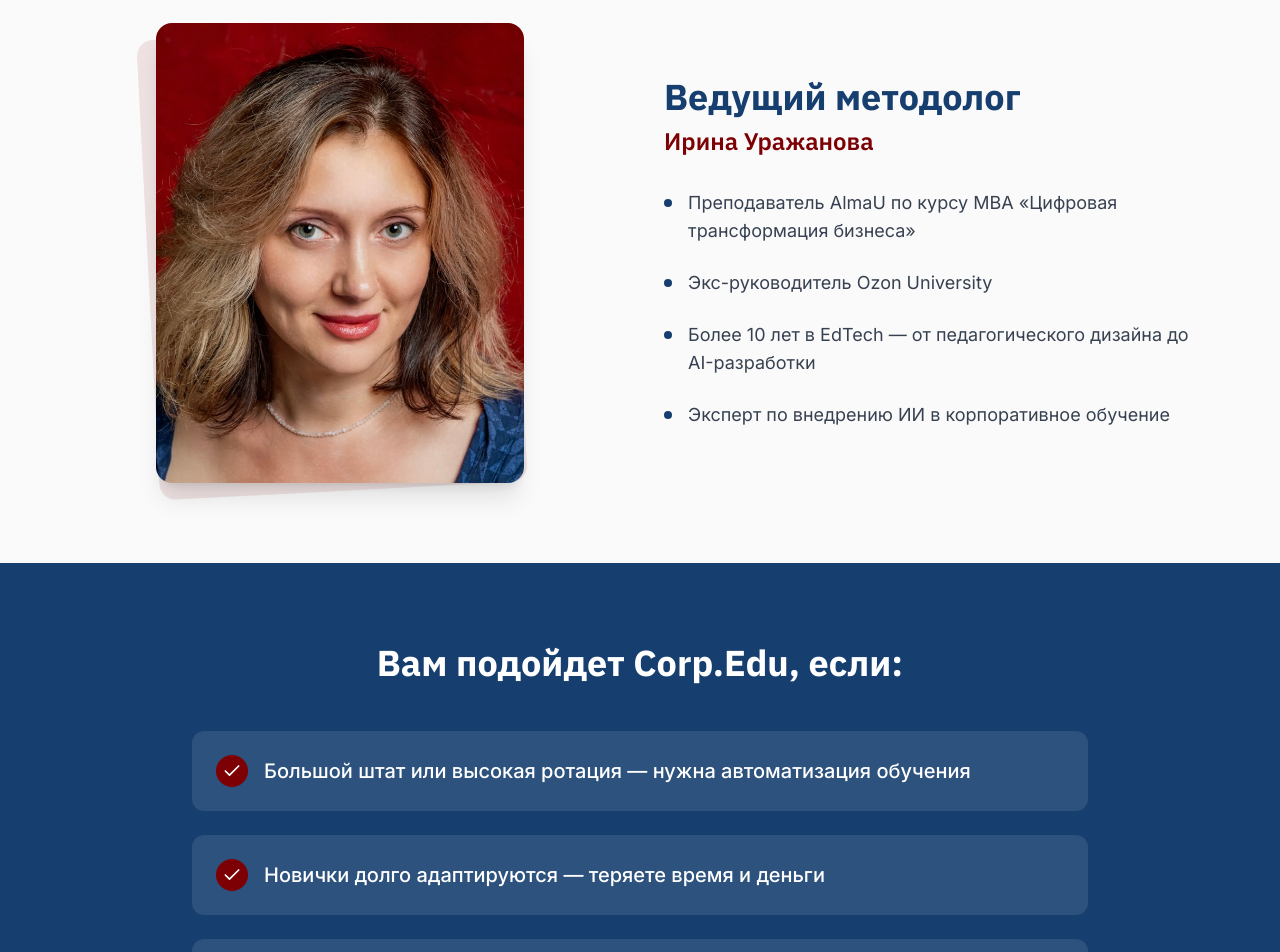
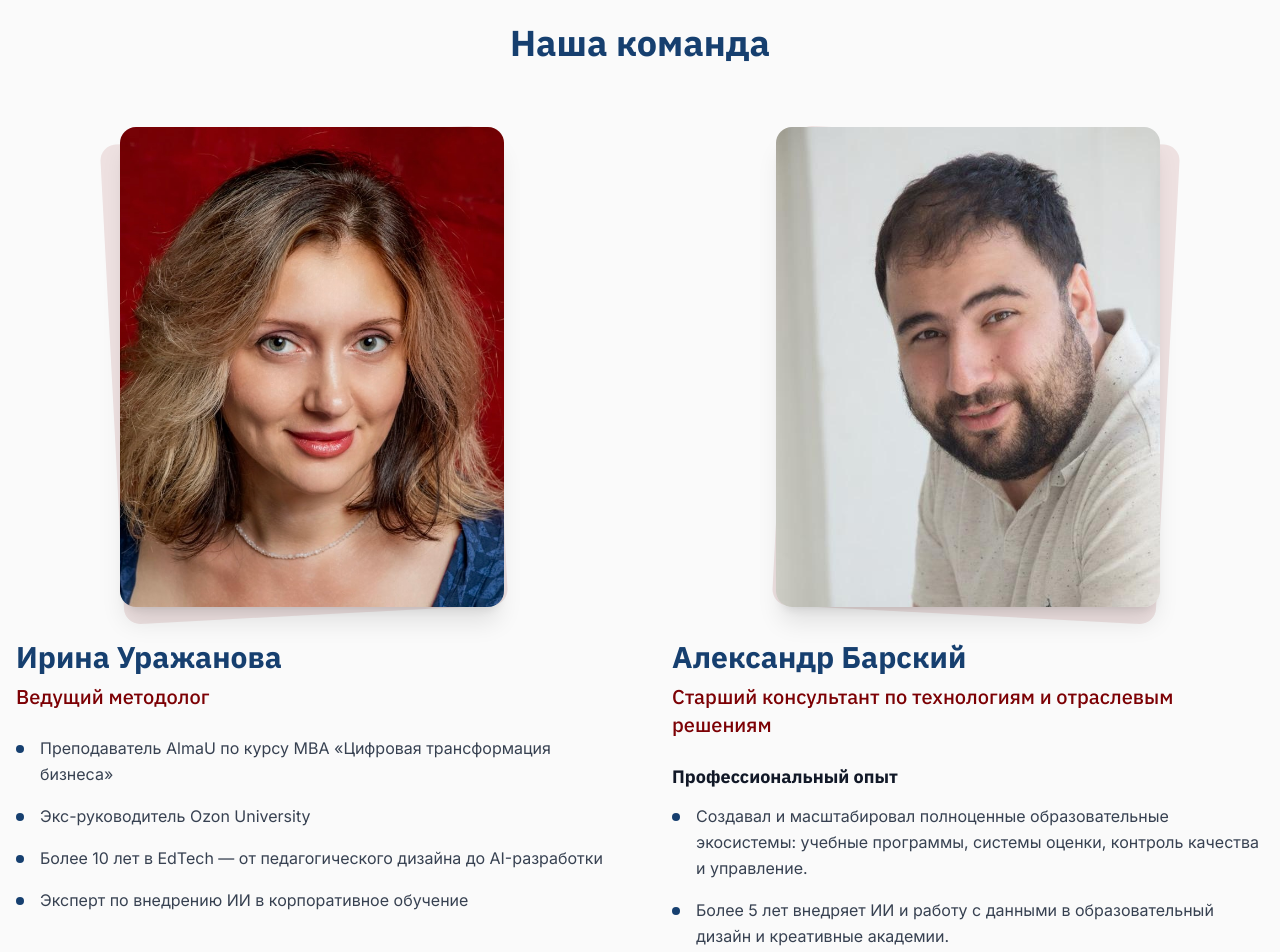
Before and after one commit to Urazhanova/corp.edu, a React (Vite) app: page / in a window 1280 px wide. Shown: the part 3360-4312 px from the top of the page. Built offline with nearby package versions, Linux system fonts and the light colour scheme.

Commit message:
feat: add Alexander Barsky to team section

```diff
--- a/src/components/Methodologist.tsx
+++ b/src/components/Methodologist.tsx
@@ -2,61 +2,118 @@ import { motion } from 'framer-motion';
 
 const Methodologist = () => {
     return (
-        <section className="py-20 bg-bg-lighter">
+        <section className="py-20 bg-bg-lighter" id="team">
             <div className="container mx-auto px-4">
-                <div className="max-w-6xl mx-auto">
-                    <div className="grid md:grid-cols-2 gap-12 items-center">
+                <div className="max-w-7xl mx-auto">
                     <motion.div
-                            initial={{ opacity: 0, x: -20 }}
-                            whileInView={{ opacity: 1, x: 0 }}
+                        initial={{ opacity: 0, y: 20 }}
+                        whileInView={{ opacity: 1, y: 0 }}
                         viewport={{ once: true }}
                         transition={{ duration: 0.6 }}
-                            className="relative order-2 md:order-1 w-2/3 mx-auto"
+                        className="text-center mb-16"
                     >
+                        <h2 className="text-4xl font-bold text-primary mb-4">Наша команда</h2>
+                    </motion.div>
+
+                    <div className="grid md:grid-cols-2 gap-16 items-start">
+                        {/* Irina Urazhanova */}
+                        <motion.div
+                            initial={{ opacity: 0, y: 20 }}
+                            whileInView={{ opacity: 1, y: 0 }}
+                            viewport={{ once: true }}
+                            transition={{ duration: 0.6, delay: 0.1 }}
+                            className="flex flex-col gap-8"
+                        >
+                            <div className="relative w-3/4 mx-auto md:w-full md:max-w-sm">
                                 <div className="absolute inset-0 bg-accent/10 rounded-2xl transform -rotate-3 -translate-x-2 translate-y-2"></div>
                                 <img
                                     src="/images/profile.jpg"
                                     alt="Ирина Уражанова"
-                                className="relative rounded-2xl shadow-xl w-full h-full object-cover aspect-[4/5]"
+                                    className="relative rounded-2xl shadow-xl w-full object-cover aspect-[4/5]"
                                 />
-                        </motion.div>
+                            </div>
 
-                        <motion.div
-                            initial={{ opacity: 0, x: 20 }}
-                            whileInView={{ opacity: 1, x: 0 }}
-                            viewport={{ once: true }}
-                            transition={{ duration: 0.6 }}
-                            className="order-1 md:order-2"
-                        >
-                            <h2 className="text-4xl font-bold text-primary mb-2">Ведущий методолог</h2>
-                            <h3 className="text-2xl font-semibold text-accent mb-8">Ирина Уражанова</h3>
+                            <div>
+                                <h3 className="text-3xl font-bold text-primary mb-2">Ирина Уражанова</h3>
+                                <h4 className="text-xl font-medium text-accent mb-6">Ведущий методолог</h4>
 
-                            <ul className="space-y-6">
+                                <ul className="space-y-4">
                                     <li className="flex gap-4 items-start">
                                         <span className="w-2 h-2 bg-primary rounded-full mt-2.5 flex-shrink-0" />
-                                    <p className="text-lg text-gray-700">
+                                        <p className="text-gray-700 leading-relaxed">
                                             Преподаватель AlmaU по курсу MBA «Цифровая трансформация бизнеса»
                                         </p>
                                     </li>
                                     <li className="flex gap-4 items-start">
                                         <span className="w-2 h-2 bg-primary rounded-full mt-2.5 flex-shrink-0" />
-                                    <p className="text-lg text-gray-700">
+                                        <p className="text-gray-700 leading-relaxed">
                                             Экс-руководитель Ozon University
                                         </p>
                                     </li>
                                     <li className="flex gap-4 items-start">
                                         <span className="w-2 h-2 bg-primary rounded-full mt-2.5 flex-shrink-0" />
-                                    <p className="text-lg text-gray-700">
+                                        <p className="text-gray-700 leading-relaxed">
                                             Более 10 лет в EdTech — от педагогического дизайна до AI-разработки
                                         </p>
                                     </li>
                                     <li className="flex gap-4 items-start">
                                         <span className="w-2 h-2 bg-primary rounded-full mt-2.5 flex-shrink-0" />
-                                    <p className="text-lg text-gray-700">
+                                        <p className="text-gray-700 leading-relaxed">
                                             Эксперт по внедрению ИИ в корпоративное обучение
                                         </p>
                                     </li>
                                 </ul>
+                            </div>
+                        </motion.div>
+
+                        {/* Alexander Barsky */}
+                        <motion.div
+                            initial={{ opacity: 0, y: 20 }}
+                            whileInView={{ opacity: 1, y: 0 }}
+                            viewport={{ once: true }}
+                            transition={{ duration: 0.6, delay: 0.2 }}
+                            className="flex flex-col gap-8"
+                        >
+                            <div className="relative w-3/4 mx-auto md:w-full md:max-w-sm">
+                                <div className="absolute inset-0 bg-accent/10 rounded-2xl transform rotate-3 translate-x-2 translate-y-2"></div>
+                                <img
+                                    src="/images/Alexander.jpeg"
+                                    alt="Александр Барский"
+                                    className="relative rounded-2xl shadow-xl w-full object-cover aspect-[4/5]"
+                                />
+                            </div>
+
+                            <div>
+                                <h3 className="text-3xl font-bold text-primary mb-2">Александр Барский</h3>
+                                <h4 className="text-xl font-medium text-accent mb-6">Старший консультант по технологиям и отраслевым решениям</h4>
+
+                                <div className="space-y-6">
+                                    <div>
+                                        <h5 className="font-bold text-gray-900 mb-3 text-lg">Профессиональный опыт</h5>
+                                        <ul className="space-y-4">
+                                            <li className="flex gap-4 items-start">
+                                                <span className="w-2 h-2 bg-primary rounded-full mt-2.5 flex-shrink-0" />
+                                                <p className="text-gray-700 leading-relaxed">
+                                                    Создавал и масштабировал полноценные образовательные экосистемы: учебные программы, системы оценки, контроль качества и управление.
+                                                </p>
+                                            </li>
+                                            <li className="flex gap-4 items-start">
+                                                <span className="w-2 h-2 bg-primary rounded-full mt-2.5 flex-shrink-0" />
+                                                <p className="text-gray-700 leading-relaxed">
+                                                    Более 5 лет внедряет ИИ и работу с данными в образовательный дизайн и креативные академии.
+                                                </p>
+                                            </li>
+                                        </ul>
+                                    </div>
+
+                                    <div>
+                                        <h5 className="font-bold text-gray-900 mb-2 text-lg">Область экспертизы</h5>
+                                        <p className="text-gray-700 leading-relaxed bg-white p-4 rounded-xl border border-gray-100 shadow-sm border-l-4 border-l-accent">
+                                            Промышленные системы искусственного интеллекта, системы поддержки операционных решений, экосистемы развития талантов.
+                                        </p>
+                                    </div>
+                                </div>
+                            </div>
                         </motion.div>
                     </div>
                 </div>
```
Also changed, not shown: public/images/Alexander.jpeg (added). Lines whose indentation alone changed are shown as unchanged.
